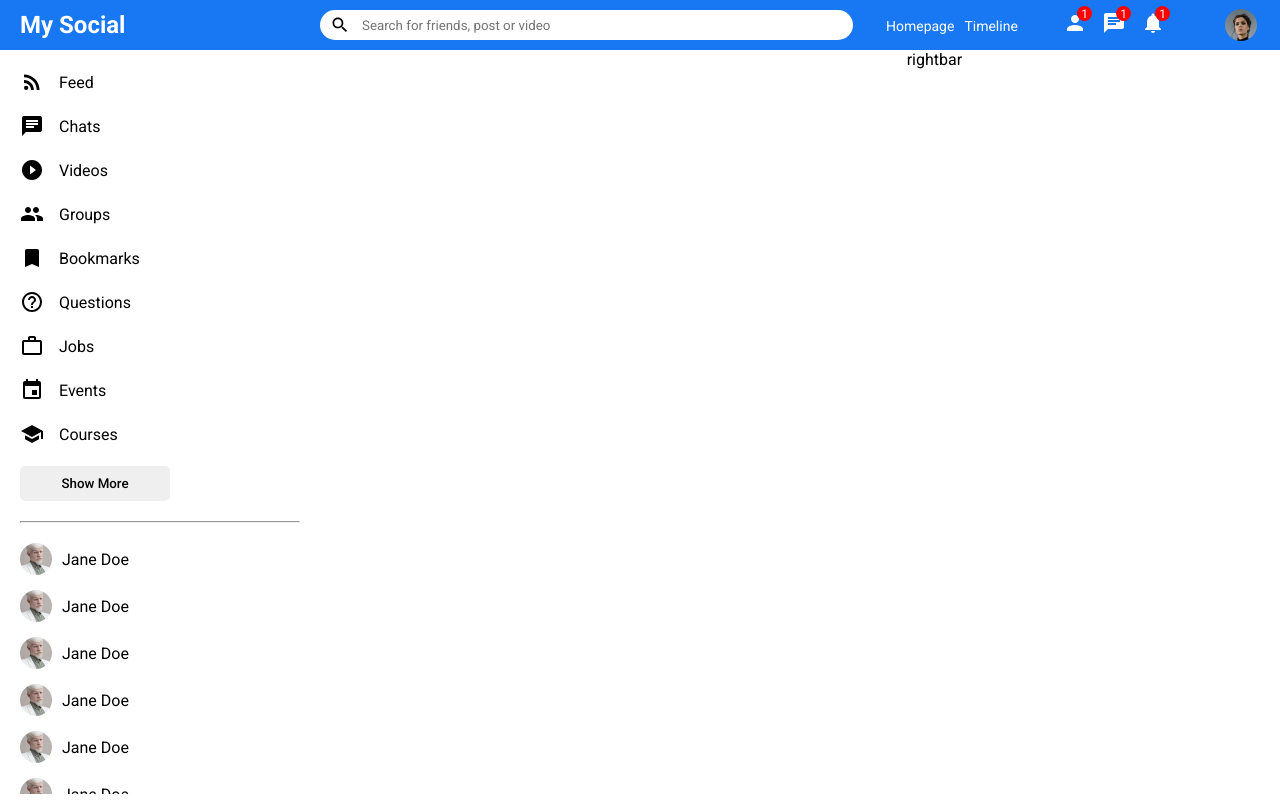
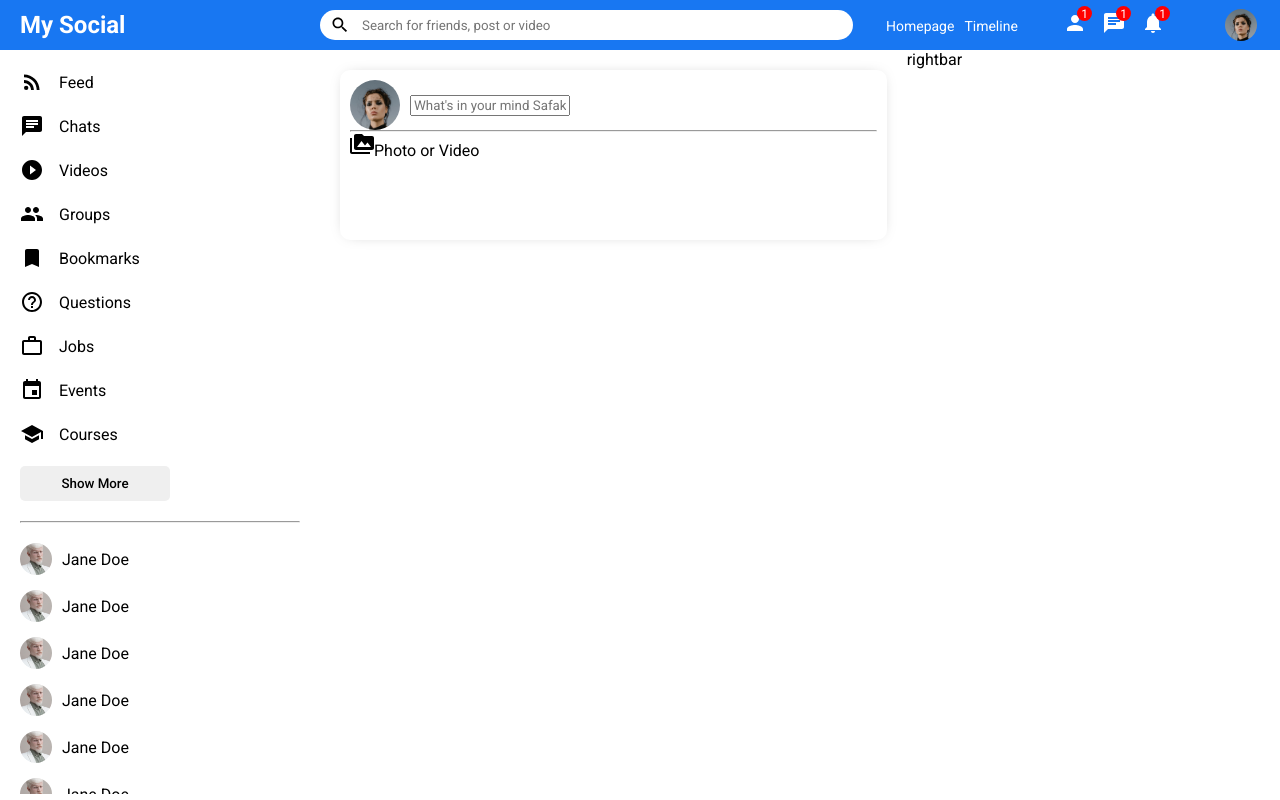
Before and after one commit to lbeketl/mern-social-media-app, a React (Create React App) app in the folder social-media-client/: page / in a window 1280 px wide. Built offline with nearby package versions, Linux system fonts and the light colour scheme.

Commit message:
Commit 52.06

```diff
--- a/social-media-client/src/components/feed/Feed.jsx
+++ b/social-media-client/src/components/feed/Feed.jsx
@@ -1,10 +1,11 @@
 import './feed.css';
+import Share from '../share/Share';
 
 function Feed() {
   return (
     <div className="feed">
       <div className="feedWrapper">
-
+        <Share/>
       </div>
     </div>
   )
--- /dev/null
+++ b/social-media-client/src/components/share/Share.jsx
@@ -0,0 +1,26 @@
+import './share.css';
+import { PermMedia } from '@material-ui/icons';
+
+function Share() {
+  return (
+    <div className="share">
+      <div className="shareWrapper">
+        <div className="shareTop">
+          <img className="shareProfileImg" src="/assets/person/1.jpeg" alt="" />
+          <input className="shareinput" type="text" placeholder="What's in your mind Safak?" />
+        </div>
+        <hr className="shareHr" />
+        <div className="shareButton">
+          <div className="shareOptions">
+            <div className="shareOption">
+              <PermMedia/>
+              <span className="shareOptionText">Photo or Video</span>
+            </div>
+          </div>
+        </div>
+      </div>
+    </div>
+  );
+}
+
+export default Share;
--- /dev/null
+++ b/social-media-client/src/components/share/share.css
@@ -0,0 +1,23 @@
+.share {
+  width: 100%;
+  height: 170px;
+  border-radius: 10px;
+  box-shadow: 0 0 16px -8px rgba(0, 0, 0, 0.37);
+}
+
+.shareWrapper {
+  padding: 10px;
+}
+
+.shareTop {
+  display: flex;
+  align-items: center;
+}
+
+.shareProfileImg {
+  width: 50px;
+  height: 50px;
+  border-radius: 50%;
+  object-fit: cover;
+  margin-right: 10px;
+}
```
